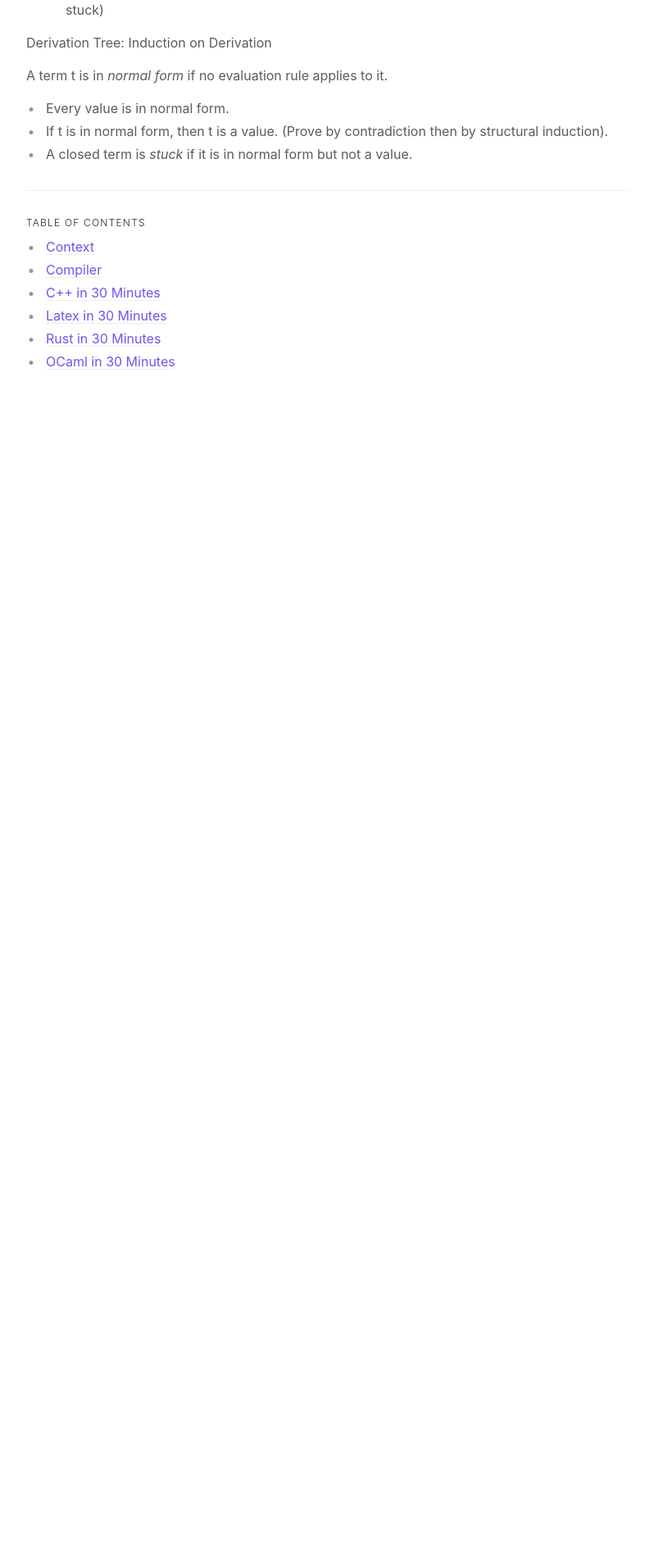
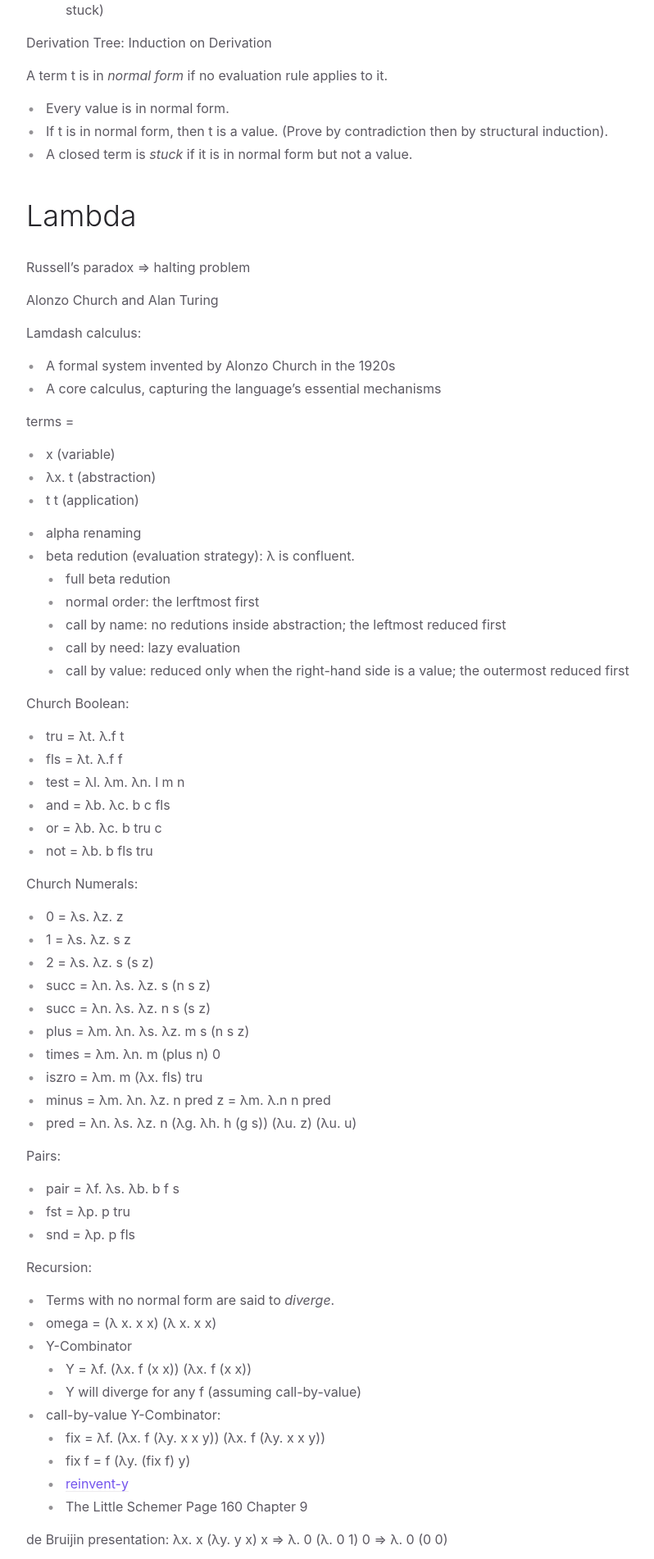
Before and after one commit to wongsingfo/comp-sys, a Jekyll site: the page built from docs/prog-lang/prog-lang.md, in a window 1280 px wide. Shown: the part 1032-2934 px from the top of the page at 82% size, without its empty margins (372-1170 px from the left). Built offline with Jekyll 4.4.1, drawn with Linux system fonts in a browser that asks for light colours.

Commit message:
[update] prog-lang & riscv

```diff
--- a/docs/prog-lang/prog-lang.md
+++ b/docs/prog-lang/prog-lang.md
@@ -49,3 +49,71 @@ A term t is in _normal form_ if no evaluation rule applies to it.
 - Every value is in normal form.
 - If t is in normal form, then t is a value. (Prove by contradiction then by structural induction).
 - A closed term is _stuck_ if it is in normal form but not a value.
+
+# Lambda
+
+Russell's paradox => halting problem
+
+Alonzo Church and Alan Turing
+
+Lamdash calculus:
+
+- A formal system invented by Alonzo Church in the 1920s
+- A core calculus, capturing the language's essential mechanisms
+
+terms =
+
+- x     (variable)
+- λx. t (abstraction)
+- t t   (application)
+
+- alpha renaming
+- beta redution (evaluation strategy): λ is confluent.
+  - full beta redution
+  - normal order: the lerftmost first
+  - call by name: no redutions inside abstraction; the leftmost reduced first
+  - call by need: lazy evaluation
+  - call by value: reduced only when the right-hand side is a value; the outermost reduced first
+
+Church Boolean:
+
+- tru = λt. λ.f t
+- fls = λt. λ.f f
+- test = λl. λm. λn. l m n
+- and = λb. λc. b c fls
+- or = λb. λc. b tru c
+- not = λb. b fls tru
+
+Church Numerals:
+
+- 0 = λs. λz. z
+- 1 = λs. λz. s z
+- 2 = λs. λz. s (s z)
+- succ = λn. λs. λz. s (n s z)
+- succ = λn. λs. λz. n s (s z)
+- plus = λm. λn. λs. λz. m s (n s z)
+- times = λm. λn. m (plus n) 0
+- iszro = λm. m (λx. fls) tru
+- minus = λm. λn. λz. n pred z = λm. λ.n n pred
+- pred = λn. λs. λz. n (λg. λh. h (g s)) (λu. z) (λu. u)
+
+Pairs:
+
+- pair = λf. λs. λb. b f s
+- fst = λp. p tru
+- snd = λp. p fls
+
+Recursion:
+
+- Terms with no normal form are said to _diverge_.
+- omega = (λ x. x x) (λ x. x x)
+- Y-Combinator
+  - Y = λf. (λx. f (x x)) (λx. f (x x))
+  - Y will diverge for any f (assuming call-by-value)
+- call-by-value Y-Combinator:
+  - fix = λf. (λx. f (λy. x x y)) (λx. f (λy. x x y))
+  - fix f = f (λy. (fix f) y)
+  - [reinvent-y](https://yinwang0.wordpress.com/2012/04/09/reinvent-y)
+  - The Little Schemer Page 160 Chapter 9
+
+de Bruijin presentation: λx. x (λy. y x) x => λ. 0 (λ. 0 1) 0 => λ. 0 (0 0)
```
Also changed, not shown: docs/arch/riscv.md (+3 -1 lines), docs/system/system.md (+4 -0 lines), assets/img/Screen Shot 2020-02-01 at 11.54.04 PM.png (deleted), assets/img/Screen Shot 2020-03-02 at 9.19.44 PM.png (added), assets/img/Screen Shot 2020-03-02 at 9.20.21 PM.png (added).
